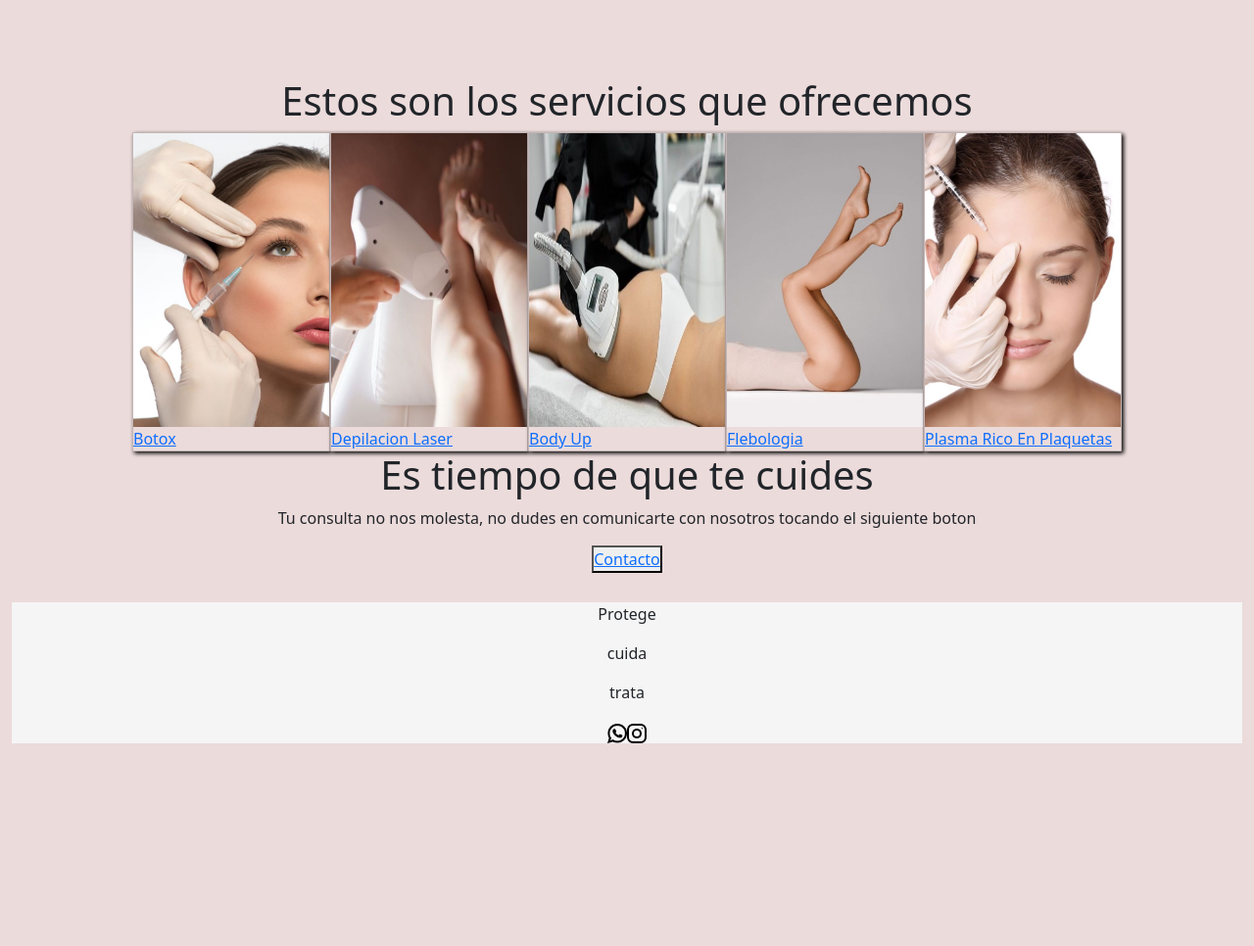
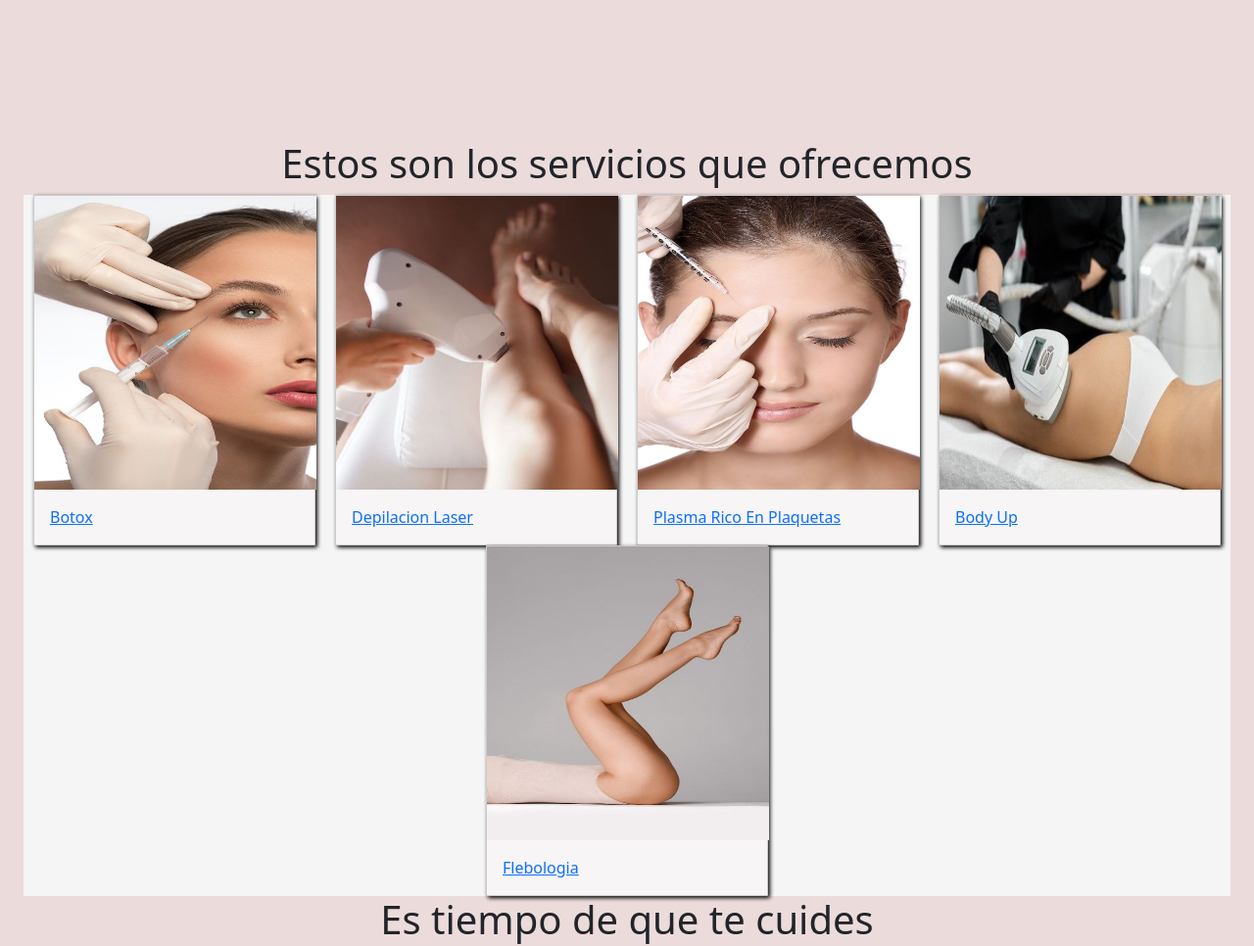
Before and after one commit to IvanYsea/pedrottiyanoverestetica, a plain HTML site: page index.html in a window 1280 px wide. Shown: the part 900-1866 px from the top of the page at 98% size. Before the commit the page ends 1659 px from the top, so only its background shows below. Drawn offline with nearby package versions, Linux system fonts and the light colour scheme.

Commit message:
se genera nuevo navbar y cards

```diff
--- a/css/style.css
+++ b/css/style.css
@@ -6,6 +6,10 @@
 
 .fondo {
     background-color: rgb(236, 219, 219);
+}
+
+.bordes{
+    border: 1px;
 }
 
 
@@ -69,38 +73,38 @@
 
 .card {
     border-radius: 1px;
-    background-color: rgb(236, 219, 219);
+    background-color: rgb(247, 245, 245);
     box-shadow: 2px 2px 4px black
 }
 
 .img1 {
     border-radius: 1px solid;
     height: 300px;
-    width: 200px;
+    width: 288px;
 }
 
 .img2 {
     border-radius: 1px solid;
     height: 300px;
-    width: 200px;
+    width: 288px;
 }
 
 .img3 {
     border-radius: 1px solid;
     height: 300px;
-    width: 200px;
+    width: 288px;
 }
 
 .img4 {
     border-radius: 1px solid;
     height: 300px;
-    width: 200px;
+    width: 288px;
 }
 
 .img5 {
     border-radius: 1px solid;
     height: 300px;
-    width: 200px;
+    width: 288px;
 }
 
 .titulo4 {
--- a/index.html
+++ b/index.html
@@ -1,41 +1,47 @@
 <!DOCTYPE html>
 <html lang="en">
+
 <head>
     <meta charset="UTF-8">
     <meta name="viewport" content="width=device-width, initial-scale=1.0">
     <title>PedrottiYanover</title>
-    <link href="https://cdn.jsdelivr.net/npm/bootstrap@5.3.1/dist/css/bootstrap.min.css" rel="stylesheet" integrity="sha384-4bw+/aepP/YC94hEpVNVgiZdgIC5+VKNBQNGCHeKRQN+PtmoHDEXuppvnDJzQIu9" crossorigin="anonymous">
+    <link href="https://cdn.jsdelivr.net/npm/bootstrap@5.3.1/dist/css/bootstrap.min.css" rel="stylesheet"
+        integrity="sha384-4bw+/aepP/YC94hEpVNVgiZdgIC5+VKNBQNGCHeKRQN+PtmoHDEXuppvnDJzQIu9" crossorigin="anonymous">
     <link rel="stylesheet" href="./css/style.css">
 </head>
+
 <body class="container-fluid fondo">
-
-
-
-    <header class="header-r">
-
-    <div class="row">
-
-        <h2 class="col">PEDROTTIYANOVER</h2>
-
-
-        <nav class="col">
-            <ul class="d-flex justify-content-around navbar">
-                <li class="list-group-item"> <a class="text-black " href="./pages/quienessomos.html">Quienes Somos</a></li>
-                <li class="list-group-item"> <a class="text-black " href="https://www.whatsapp.com/catalog/5493516594185/?app_absent=0" target="_blank">Contacto</a></li>
-                <li class="list-group-item"> <a class="text-black " href="#servicios">Servicios</a> </li>
+    <header>
+        <nav class="navbar navbar-expand-lg bg-body-tertiary shadow-lg p-3 mb-5 bg-body-tertiary rounded">
+            <div class="container-fluid">
+                <a class="navbar-brand" href="#">PEDROTTIYANOVER</a>
+                <button class="navbar-toggler" type="button" data-bs-toggle="collapse"
+                    data-bs-target="#navbarSupportedContent" aria-controls="navbarSupportedContent"
+                    aria-expanded="false" aria-label="Toggle navigation">
+                    <span class="navbar-toggler-icon"></span>
+                </button>
+                <div class="collapse navbar-collapse" id="navbarSupportedContent">
+                    <ul class="navbar-nav me-auto mb-2 mb-lg-0">
+                        <li class="nav-item">
+                            <a class="nav-link active" aria-current="page" href="./pages/quienessomos.html">Quienes
+                                Somos</a>
+                        </li>
+                        <li class="nav-item">
+                            <a class="nav-link active"
+                                href="https://www.whatsapp.com/catalog/5493516594185/?app_absent=0"
+                                target="_blank">Contacto</a>
+                        </li>
+                        </li>
+                        <li class="nav-item">
+                            <a class="nav-link active" aria-current="page" href="#servicios">Servicios</a>
+                        </li>
                     </ul>
+                </div>
+            </div>
         </nav>
-
-    </div>
-
-
     </header>
 
-
-
-
     <main class="container-fluid direccion-r">
-
         <section class="semi-titulo">
             <div class="titulo p-5">
                 <h1>Profesionales en la estetica</h1>
@@ -43,79 +49,68 @@
                     elit. Nulla vitae nostrum perspiciatis cum! Eaque autem
                     libero dolor obcaecati! Ab suscipit ipsam in dolorum dolore
                     earum quibusdam quis accusamus, officiis error?</p>
-            <p> Cumque, esse neque inventore illum molestias sit rerum quos nam accusamus nisi consequuntur, laborum blanditiis.</p>
-            <button><a href="https://www.whatsapp.com/catalog/5493516594185/?app_absent=0" target="_blank">Contacto</a></button>
+                <p> Cumque, esse neque inventore illum molestias sit rerum quos nam accusamus nisi consequuntur, laborum
+                    blanditiis.</p>
+                <button><a href="https://www.whatsapp.com/catalog/5493516594185/?app_absent=0"
+                        target="_blank">Contacto</a></button>
             </div>
-
             <div class="imagen">
                 <img class="imgg1" src="./Assets/imagenes/be8cd67ffc20a1da69107f2a5d9437ba.jpg" alt="Face">
             </div>
         </section>
-
         <section class="titulo2 direccion-r">
-
             <h1> Te dejamos unos concejos para el cuidado de tu piel</h1>
-
             <p> Lorem ipsum dolor sit amet, consectetur adipisicing elit.
                 Molestias atque corporis natus quaerat est assumenda culpa
                 architecto tempora fugit recusandae, rem similique repudiandae
                 temporibus laborum nobis, dolor aut velit ut!
-                Lorem, ipsum dolor sit amet consectetur adipisicing elit. Quis voluptate recusandae optio consectetur eos culpa libero illo. Dicta alias earum tempore voluptates minus quis illum a, maxime quas unde! Ex.
+                Lorem, ipsum dolor sit amet consectetur adipisicing elit. Quis voluptate recusandae optio consectetur
+                eos culpa libero illo. Dicta alias earum tempore voluptates minus quis illum a, maxime quas unde! Ex.
             </p>
-
         </section>
-
         <div class="direccion-r">
             <h1 class="titulo3" id="servicios">Estos son los servicios que ofrecemos</h1>
         </div>
-
         <section class="ofrecimiento">
-
-
-
-            <div class="card">
-                <img class="img1" src="./Assets/imagenes/botox facial.jpg" alt="Botox">
-                <span><a href="./pages/Botox.html">Botox</a></span>
+            <div class="card " style="width: 18rem;">
+                <img class="img1" src="./Assets/imagenes/botox facial.jpg" class="card-img-top" alt="Botox">
+                <div class="card-body">
+                    <a class="card-text" href="./pages/Botox.html">Botox</a>
                 </div>
-
-            <div class="card">
-                <img class="img2" src="./Assets/imagenes/depilacion definitiva laser.jpg" alt="Depilacion">
-                <span><a href="./pages/Depilacion laser.html">Depilacion Laser</a></span>
             </div>
-
-            <div class="card">
-                <img class="img3" src="./Assets/imagenes/Body UP.jpg" alt="BodyUp">
-                <span><a href="./pages/Bodyup.html">Body Up</a></span>
+            <div class="card" style="width: 18rem;">
+                <img class="img2" src="./Assets/imagenes/depilacion definitiva laser.jpg" class="card-img-top"
+                    alt="Depilacion">
+                <div class="card-body">
+                    <a class="card-text" href="./pages/Depilacion laser.html">Depilacion Laser</a>
                 </div>
-
-            <div class="card">
-                <img class="img4" src="./Assets/imagenes/flebologia.jpg" alt="Flebologia">
-                <span><a href="./pages/Flebologia.html">Flebologia</a></span>
             </div>
-
-            <div class="card">
-                <img class="img5" src="./Assets/imagenes/palsma rico en plaquetas2.jpg" alt="Plasma">
-                <span><a href="./pages/plasmaricoenplaquetas.html">Plasma Rico En Plaquetas</a></span>
+            <div class="card" style="width: 18rem;">
+                <img class="img3" src="./Assets/imagenes/palsma rico en plaquetas2.jpg" class="card-img-top"
+                    alt="Plasma">
+                <div class="card-body">
+                    <a class="card-text" href="./pages/plasmaricoenplaquetas.html">Plasma Rico En Plaquetas</a>
                 </div>
-
+            </div>
+            <div class="card" style="width: 18rem;">
+                <img class="img4" src="./Assets/imagenes/Body UP.jpg" class="card-img-top" alt="BodyUp">
+                <div class="card-body">
+                    <a class="card-text" href="./pages/Bodyup.html">Body Up</a>
+                </div>
+            </div>
+            <div class="card" style="width: 18rem;">
+                <img class="img5" src="./Assets/imagenes/flebologia.jpg" class="card-img-top" alt="Flebologia">
+                <div class="card-body">
+                    <a class="card-text" href="./pages/Flebologia.html">Flebologia</a>
+                </div>
         </section>
-
         <section class="titulo4 container-fluid">
-
-
             <h1>Es tiempo de que te cuides</h1>
             <p>Tu consulta no nos molesta, no dudes en comunicarte con nosotros tocando el siguiente boton</p>
-                <button><a href="https://www.whatsapp.com/catalog/5493516594185/?app_absent=0" target="_blank">Contacto</a></button>
-
-
+            <button><a href="https://www.whatsapp.com/catalog/5493516594185/?app_absent=0"
+                    target="_blank">Contacto</a></button>
         </section>
-
-
     </main>
-
-
-
-
 
     <footer>
         <section class="titulo-footer">
@@ -123,16 +118,18 @@
             <p>cuida</p>
             <p>trata</p>
         </section>
-
         <section class="d-flex justify-content-center">
             <div><img class="imagen-footer" src="./Assets/imagenes/wsp.png" alt=""></div>
             <div><img class="imagen-footer" src="./Assets/imagenes/IG.png" alt=""></div>
         </section>
-
-
     </footer>
 
-    <script src="https://cdn.jsdelivr.net/npm/@popperjs/core@2.11.8/dist/umd/popper.min.js" integrity="sha384-I7E8VVD/ismYTF4hNIPjVp/Zjvgyol6VFvRkX/vR+Vc4jQkC+hVqc2pM8ODewa9r" crossorigin="anonymous"></script>
-    <script src="https://cdn.jsdelivr.net/npm/bootstrap@5.3.1/dist/js/bootstrap.min.js" integrity="sha384-Rx+T1VzGupg4BHQYs2gCW9It+akI2MM/mndMCy36UVfodzcJcF0GGLxZIzObiEfa" crossorigin="anonymous"></script>
+    <script src="https://cdn.jsdelivr.net/npm/@popperjs/core@2.11.8/dist/umd/popper.min.js"
+        integrity="sha384-I7E8VVD/ismYTF4hNIPjVp/Zjvgyol6VFvRkX/vR+Vc4jQkC+hVqc2pM8ODewa9r"
+        crossorigin="anonymous"></script>
+    <script src="https://cdn.jsdelivr.net/npm/bootstrap@5.3.1/dist/js/bootstrap.min.js"
+        integrity="sha384-Rx+T1VzGupg4BHQYs2gCW9It+akI2MM/mndMCy36UVfodzcJcF0GGLxZIzObiEfa"
+        crossorigin="anonymous"></script>
 </body>
+
 </html>
```
Lines whose indentation alone changed are shown as unchanged.
